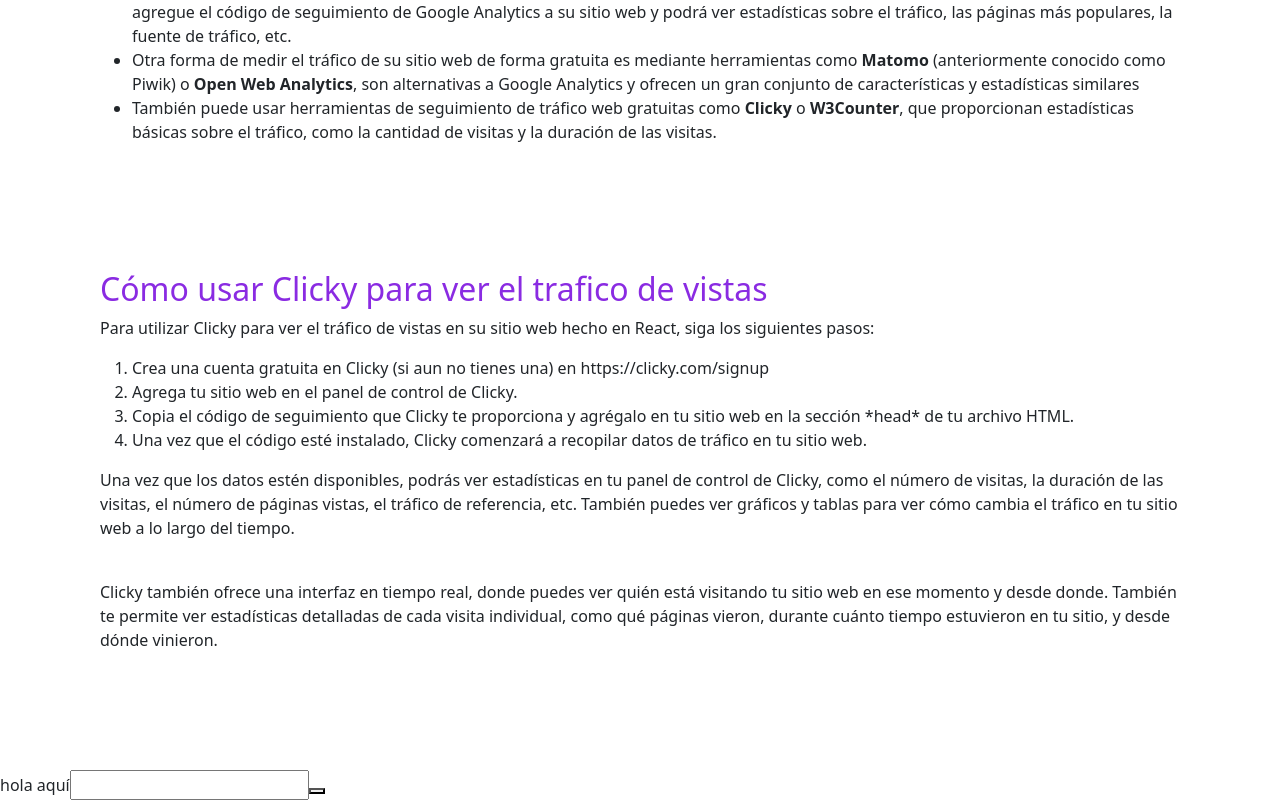
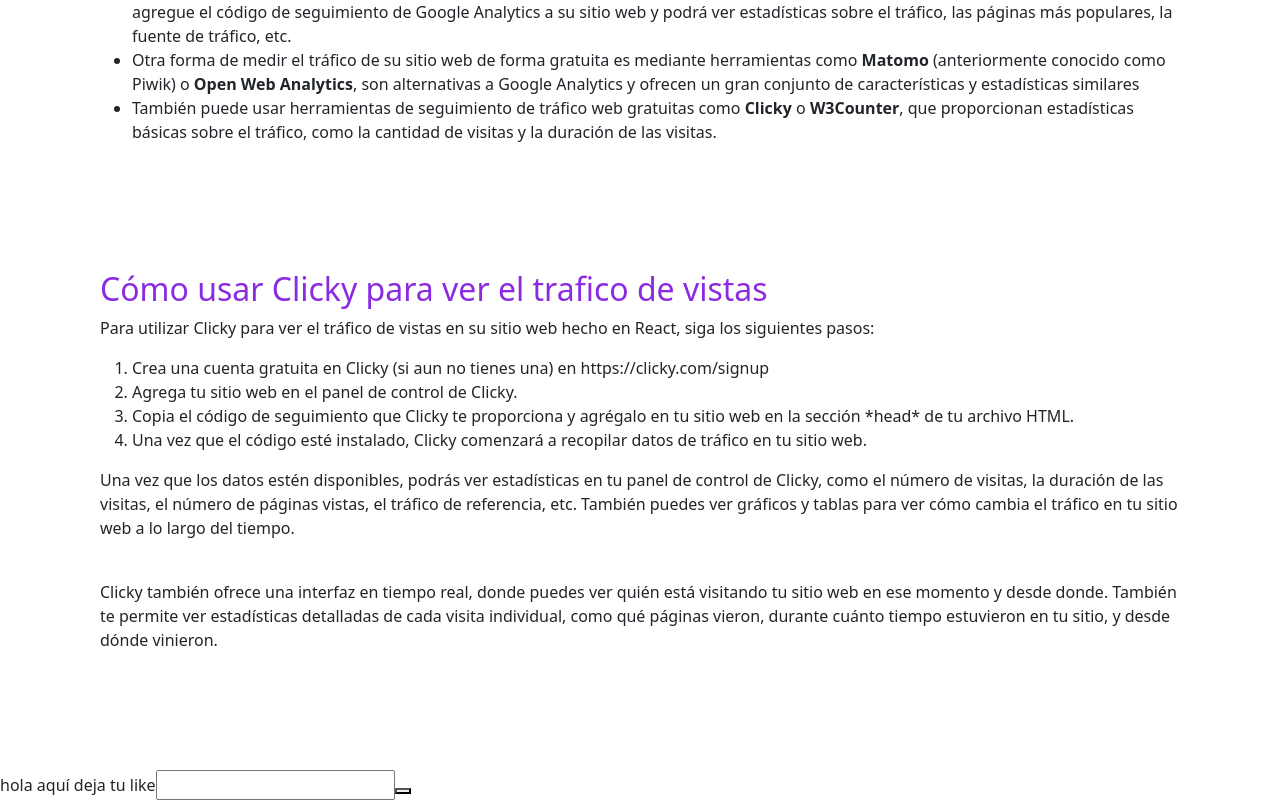
Before and after one commit to tinoyao/TinoFuturos, a React (Create React App) app: page /contact in a window 1280 px wide. Shown: the part 230-1030 px from the top of the page. Built offline with nearby package versions, Linux system fonts and the light colour scheme.

Commit message:
se agrega comentario

```diff
--- a/src/components/contact/Contact.jsx
+++ b/src/components/contact/Contact.jsx
@@ -64,7 +64,7 @@
             </div>
             <div>
                 <form action="">
-                    <label htmlFor="">hola aquí</label>
+                    <label htmlFor="">hola aquí deja tu like</label>
                     <input type="text" />
                     <button type="submit"></button>
                 </form>
```
